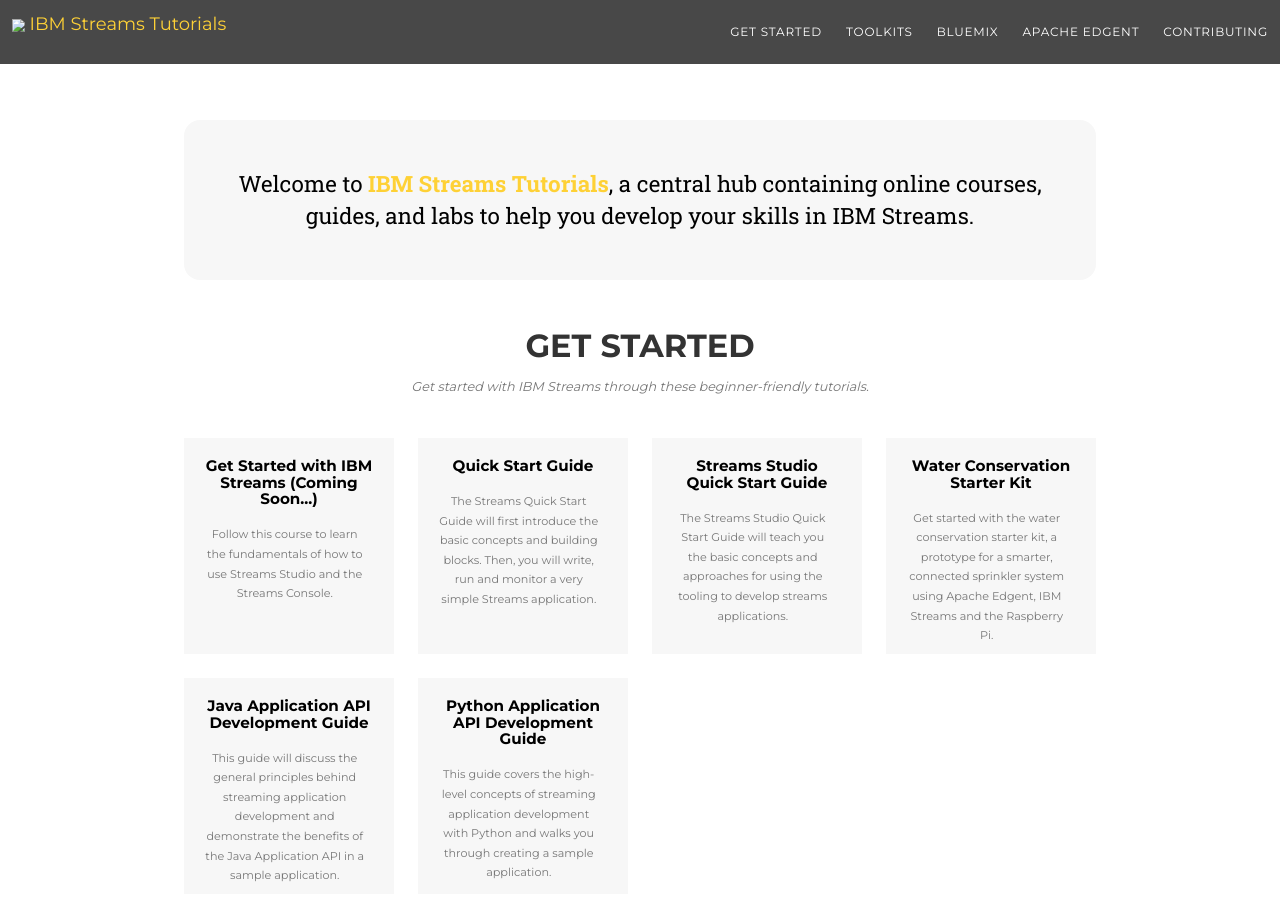
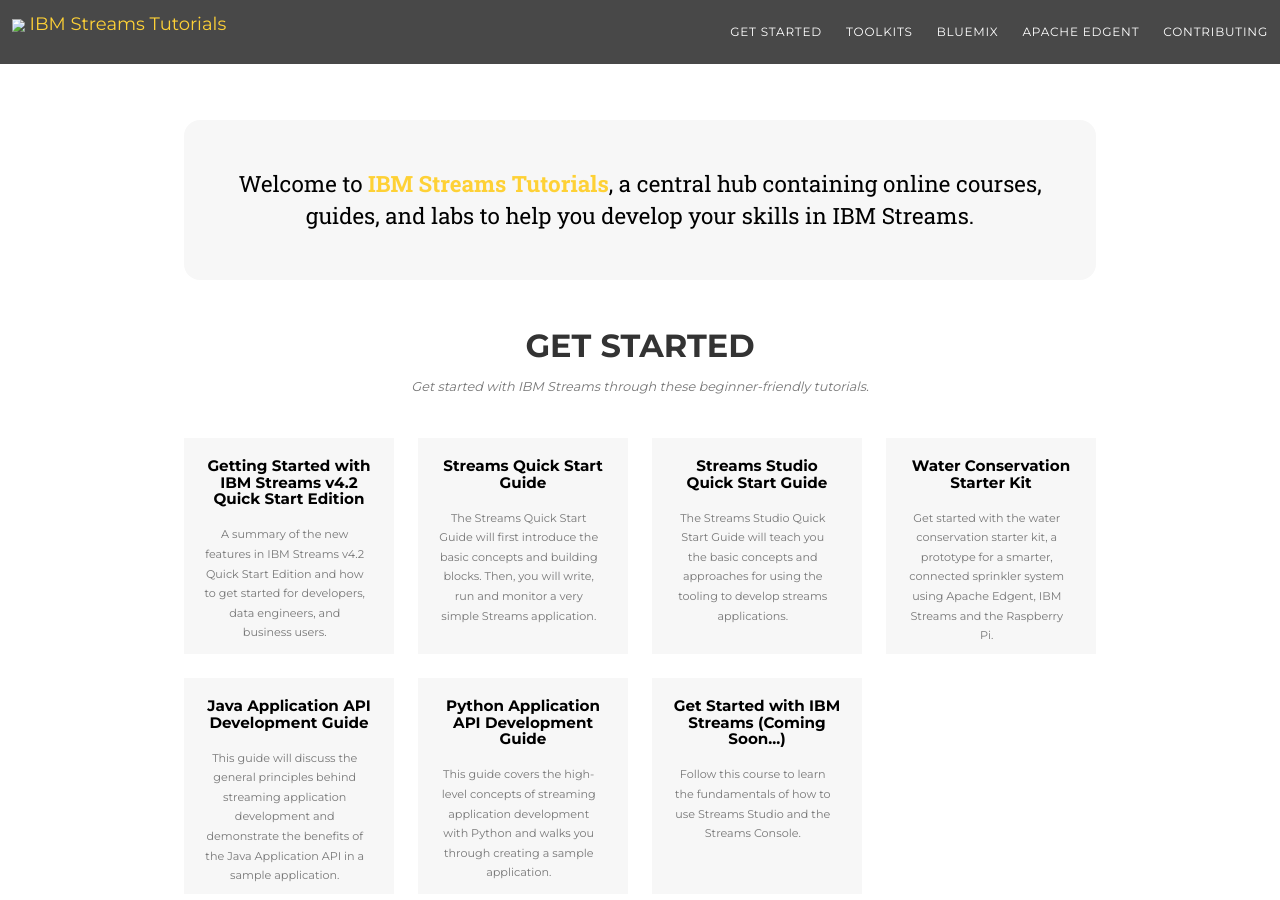
Before and after one commit to IBMStreams/tutorials, a Jekyll site: the page built from _posts/getStarted/2014-07-18-project-1.markdown, in a window 1280 px wide and 900 px high. Built offline with Jekyll 4.4.1, drawn with Linux system fonts in a browser that asks for light colours; nearby versions of some CDN libraries; some web fonts are replaced.

Commit message:
Add v4.2 qse article and change Get Started with Apache Edgent image

```diff
--- a/_posts/apacheEdgent/2014-07-18-project-1.markdown
+++ b/_posts/apacheEdgent/2014-07-18-project-1.markdown
@@ -4,6 +4,6 @@
 layout: default
 category: apacheEdgent
 imgURL: https://edgent.apache.org/docs/edgent-getting-started.html
-thumbnail: getting-started-with-apache-edgent.JPG
+thumbnail: getting-started-with-apache-edgent.png
 alt: image-alt
 ---
--- a/_posts/getStarted/2014-07-18-project-1.markdown
+++ b/_posts/getStarted/2014-07-18-project-1.markdown
@@ -1,9 +1,9 @@
 ---
-title: Get Started with IBM Streams (Coming Soon...)
-subtitle: Follow this course to learn the fundamentals of how to use Streams Studio and the Streams Console.
+title: Getting Started with IBM Streams v4.2 Quick Start Edition
+subtitle: A summary of the new features in IBM Streams v4.2 Quick Start Edition and how to get started for developers, data engineers, and business users.
 layout: default
 category: getStarted
 imgURL: http://ibmstreams.github.io/streamsx.documentation/docs/4.2/qse-getting-started/
-thumbnail: get-started-with-ibm-streams.png
+thumbnail: getting-started-with-ibm-streams-4-2-qse.jpg
 alt: image-alt
 ---
--- a/_posts/getStarted/2014-07-18-project-2.markdown
+++ b/_posts/getStarted/2014-07-18-project-2.markdown
@@ -1,5 +1,5 @@
 ---
-title: Quick Start Guide
+title: Streams Quick Start Guide
 subtitle: The Streams Quick Start Guide will first introduce the basic concepts and building blocks. Then, you will write, run and monitor a very simple Streams application.
 layout: default
 category: getStarted
```
Also changed, not shown: _posts/getStarted/2014-07-18-project-7.markdown (added, +9 -0 lines), img/apacheEdgent/getting-started-with-apache-edgent.JPG (deleted), img/apacheEdgent/getting-started-with-apache-edgent.png (added), img/getStarted/getting-started-with-ibm-streams-4-2-qse.jpg (added).
